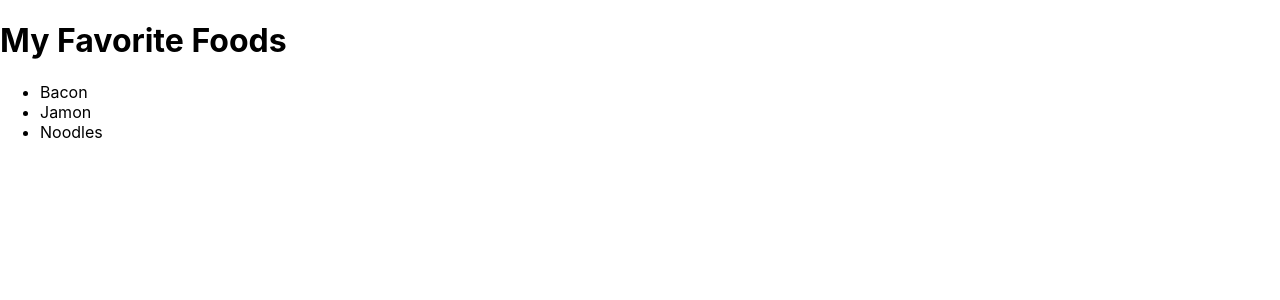
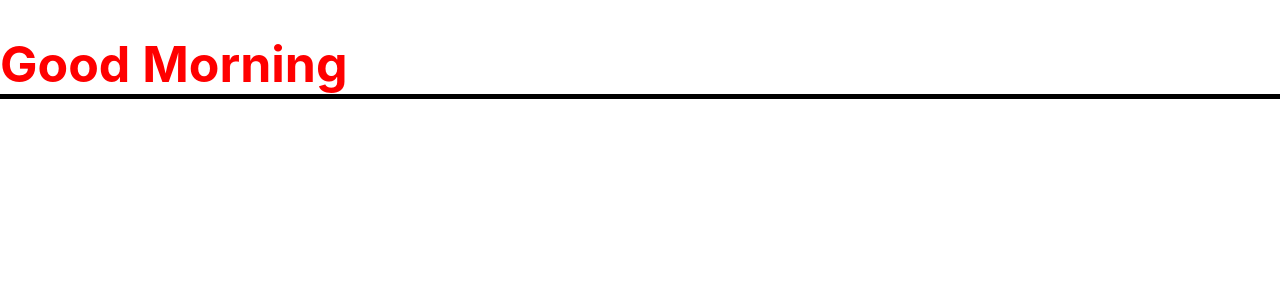
Before and after one commit to jaffreyrodriguez42/React-Udemy, a React (Create React App) app: page / in a window 1280 px wide. Shown: the top 300 px of the page. Built offline with nearby package versions, Linux system fonts and the light colour scheme.

Commit message:
React Components Practice

```diff
--- a/src/App.js
+++ b/src/App.js
@@ -2,13 +2,11 @@
 import logo from './logo.svg';
 import './App.css';
 import Heading from "./components/Heading";
-import List from "./components//List";
 
 function App() {
   return (
     <div>
       <Heading />
-      <List />
     </div>
 
   );
--- a/src/components/Heading.jsx
+++ b/src/components/Heading.jsx
@@ -1,8 +1,30 @@
 import React from "react";
 
 function Heading() {
+    const date = new Date();
+
+    const currentTime = date.getHours();
+
+    let greeting;
+
+    const customStyle = {
+        color: ""
+    };
+
+    if (currentTime < 12) {
+        greeting = "Good Morning";
+        customStyle.color = "red";
+    } else if (currentTime < 18) {
+        greeting = "Good Afternoon";
+        customStyle.color = "green";
+    } else {
+        greeting = "Good Night";
+        customStyle.color = "blue";
+    }
     return (
-        <h1>My Favorite Foods</h1>
+        <h1 className="heading" style={customStyle}>
+            {greeting}
+        </h1>
     );
 }
 
--- a/src/components/List.jsx
+++ /dev/null
@@ -1,13 +0,0 @@
-import React from "react";
-
-function List() {
-    return (
-        <ul>
-            <li>Bacon</li>
-            <li>Jamon</li>
-            <li>Noodles</li>
-        </ul>
-    );
-}
-
-export default List;
```
